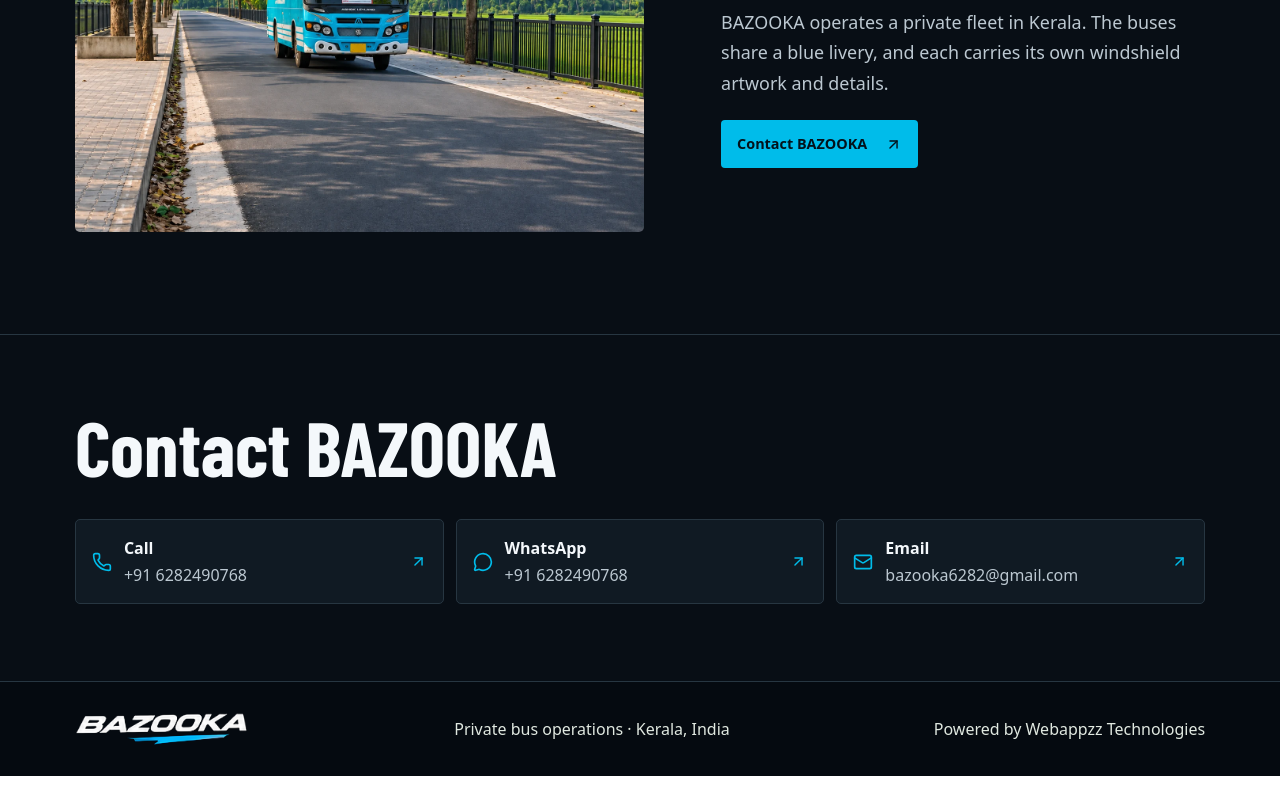
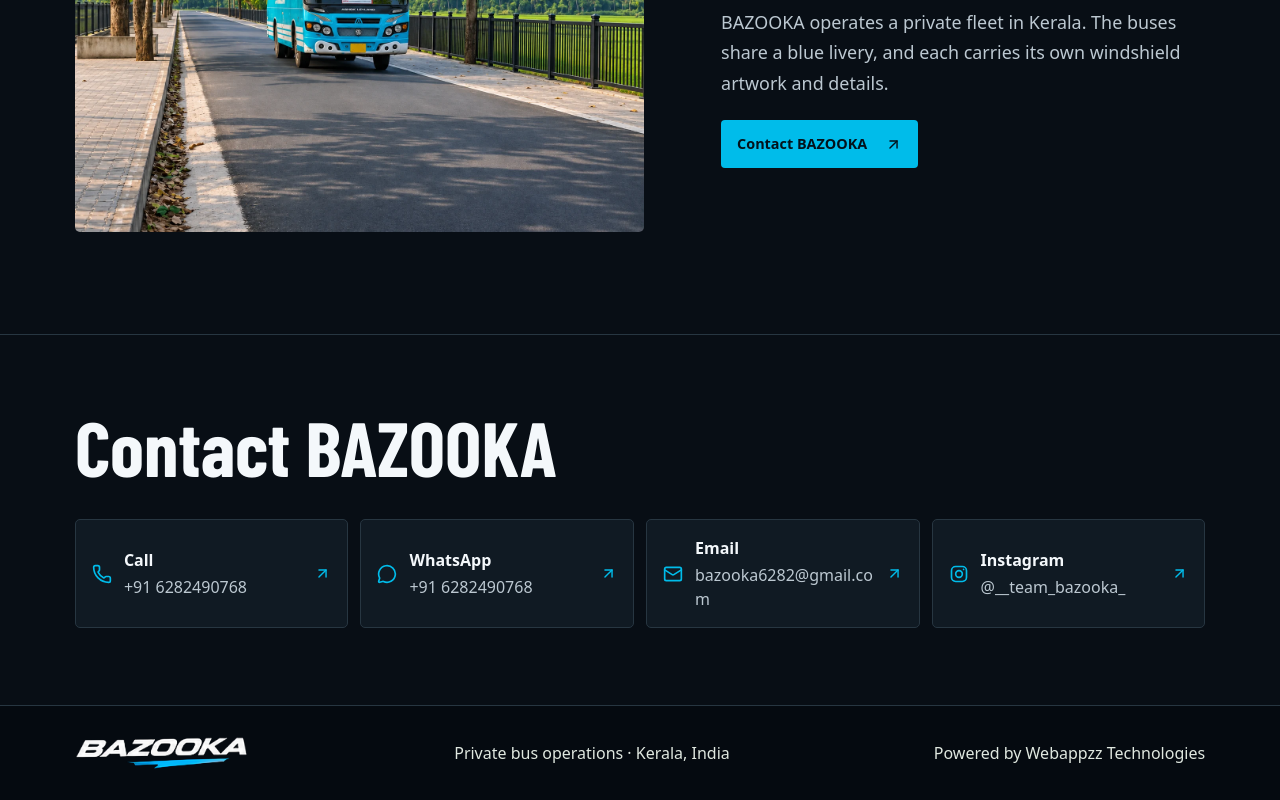
Before and after one commit to bazooka6282/B1, a Next.js app: page / in a window 1280 px wide. Shown: the part 1642-2442 px from the top of the page. Before the commit the page ends 2418 px from the top, so only its background shows below. Built offline with nearby package versions, Linux system fonts and the light colour scheme; no server answers; a web font is replaced by a local one.

Commit message:
Add Instagram to the website contact links

```diff
--- a/app/page.tsx
+++ b/app/page.tsx
@@ -13,6 +13,14 @@ const displayPhone = '+91 6282490768';
 const whatsapp = 'https://wa.me/' + phone.slice(1);
 const tpMessage = 'Hello BAZOOKA, I would like to enquire about TP bus service.\nTrip dates:\nPickup location:\nDestination:\nPassenger count:';
 const whatsappEnquiry = whatsapp + '?text=' + encodeURIComponent(tpMessage);
+
+function InstagramIcon({ size = 20 }: { size?: number }) {
+  return <svg width={size} height={size} viewBox="0 0 24 24" fill="none" stroke="currentColor" strokeWidth="2" aria-hidden="true">
+    <rect x="3" y="3" width="18" height="18" rx="5" />
+    <circle cx="12" cy="12" r="4" />
+    <circle cx="17.5" cy="6.5" r="1" fill="currentColor" stroke="none" />
+  </svg>;
+}
 
 const rainScenes: Record<string, string> = {
   '/fleet/ayshu-editorial.webp': 'ayshu',
@@ -35,6 +43,7 @@ export default async function Home() {
     { label: 'Call', detail: displayPhone, href: 'tel:' + phone, Icon: Phone },
     { label: 'WhatsApp', detail: displayPhone, href: whatsappEnquiry, Icon: MessageCircle },
     { label: 'Email', detail: email, href: 'mailto:' + email, Icon: Mail },
+    { label: 'Instagram', detail: '@__team_bazooka_', href: 'https://www.instagram.com/__team_bazooka_?utm_source=ig_web_button_share_sheet&knvt=ZDNlZDc0MzIxNw==', Icon: InstagramIcon },
   ];
   const fleet = vehicles.slice().sort((a, b) => showcaseOrder(a.registration) - showcaseOrder(b.registration));
   const slides = fleet.flatMap(bus => {
--- a/app/style.css
+++ b/app/style.css
@@ -508,7 +508,7 @@
 }
 .contact-grid {
   display: grid;
-  grid-template-columns: repeat(3, minmax(0, 1fr));
+  grid-template-columns: repeat(4, minmax(0, 1fr));
   gap: 12px;
   margin-top: clamp(22px, 3vw, 40px);
 }
@@ -525,7 +525,10 @@
 .contact-card:hover { border-color: var(--cyan); }
 .contact-card svg { color: var(--cyan); }
 .contact-detail { display: block; margin-top: 3px; color: var(--showcase-green); overflow-wrap: anywhere; }
-@media (max-width: 760px) {
+@media (max-width: 1100px) {
+  .contact-grid { grid-template-columns: repeat(2, minmax(0, 1fr)); }
+}
+@media (max-width: 560px) {
   .contact-grid { grid-template-columns: minmax(0, 1fr); }
 }
 
```
